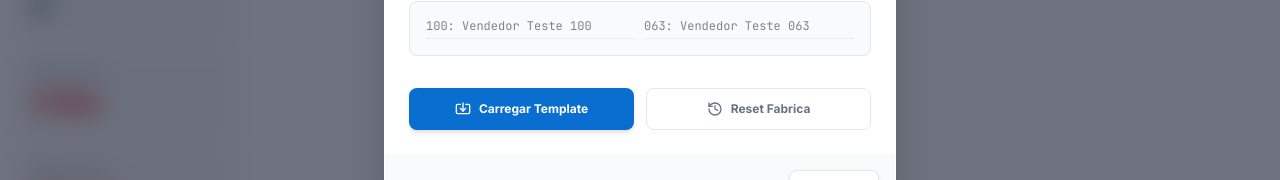
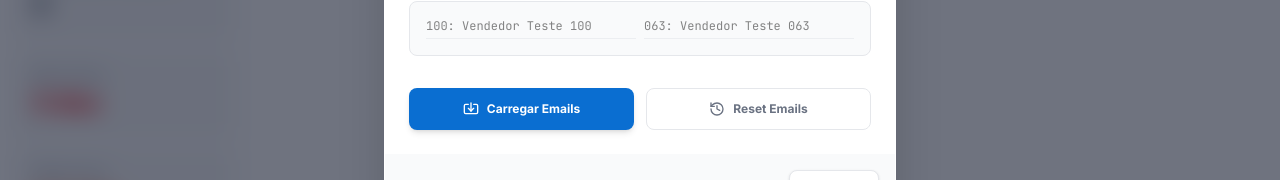
Before and after one commit to SumolCompalAFSN/relatorios-vendas, a React (Vite) app: page / in a window 1280 px wide. Both pictures are taken after a click on the button "Carregar BD E-Mails". Shown: the part 419-599 px from the top of the page. Built offline with nearby package versions, Linux system fonts and the light colour scheme.

Commit message:
Update App.tsx

```diff
--- a/src/App.tsx
+++ b/src/App.tsx
@@ -1052,7 +1052,7 @@ alert("Ranking importado com sucesso!");
                 <div className="grid grid-cols-2 gap-3 pt-2">
                   <label className="flex items-center justify-center gap-2 bg-[#0A6ED1] text-white p-3 rounded-lg cursor-pointer hover:bg-blue-700 transition font-bold text-xs shadow-md">
                     <Import size={16} />
-                    Carregar Template
+                    Carregar Emails
                     <input type="file" className="hidden" accept=".xlsx" onChange={handleImportEmails} />
                   </label>
                   <button
@@ -1066,7 +1066,7 @@ alert("Ranking importado com sucesso!");
                     className="flex items-center justify-center gap-2 bg-white border border-gray-200 text-gray-500 p-3 rounded-lg hover:bg-gray-50 transition font-bold text-xs"
                   >
                     <History size={16} />
-                    Reset Fabrica
+                    Reset Emails
                   </button>
                 </div>
               </div>
```
